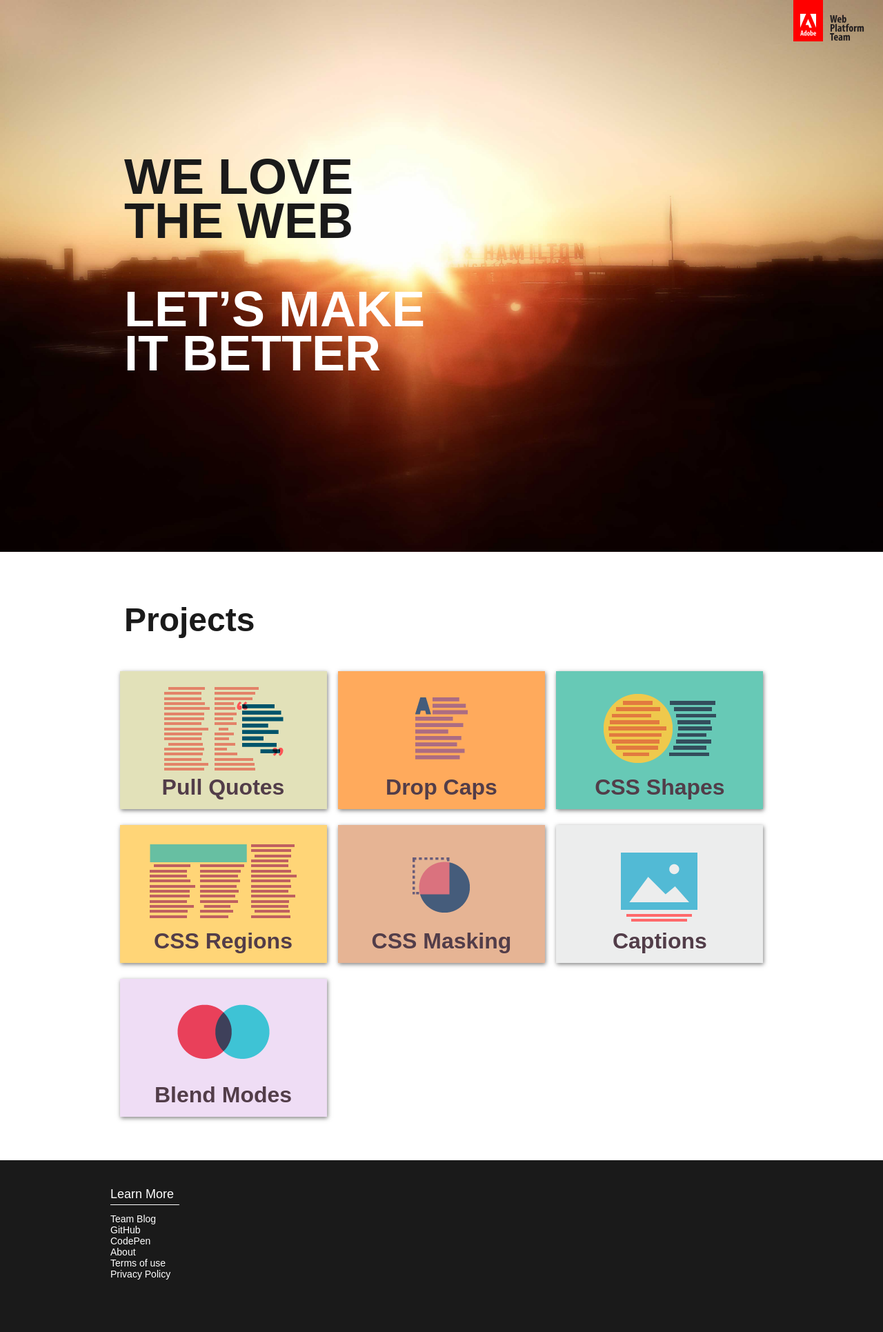
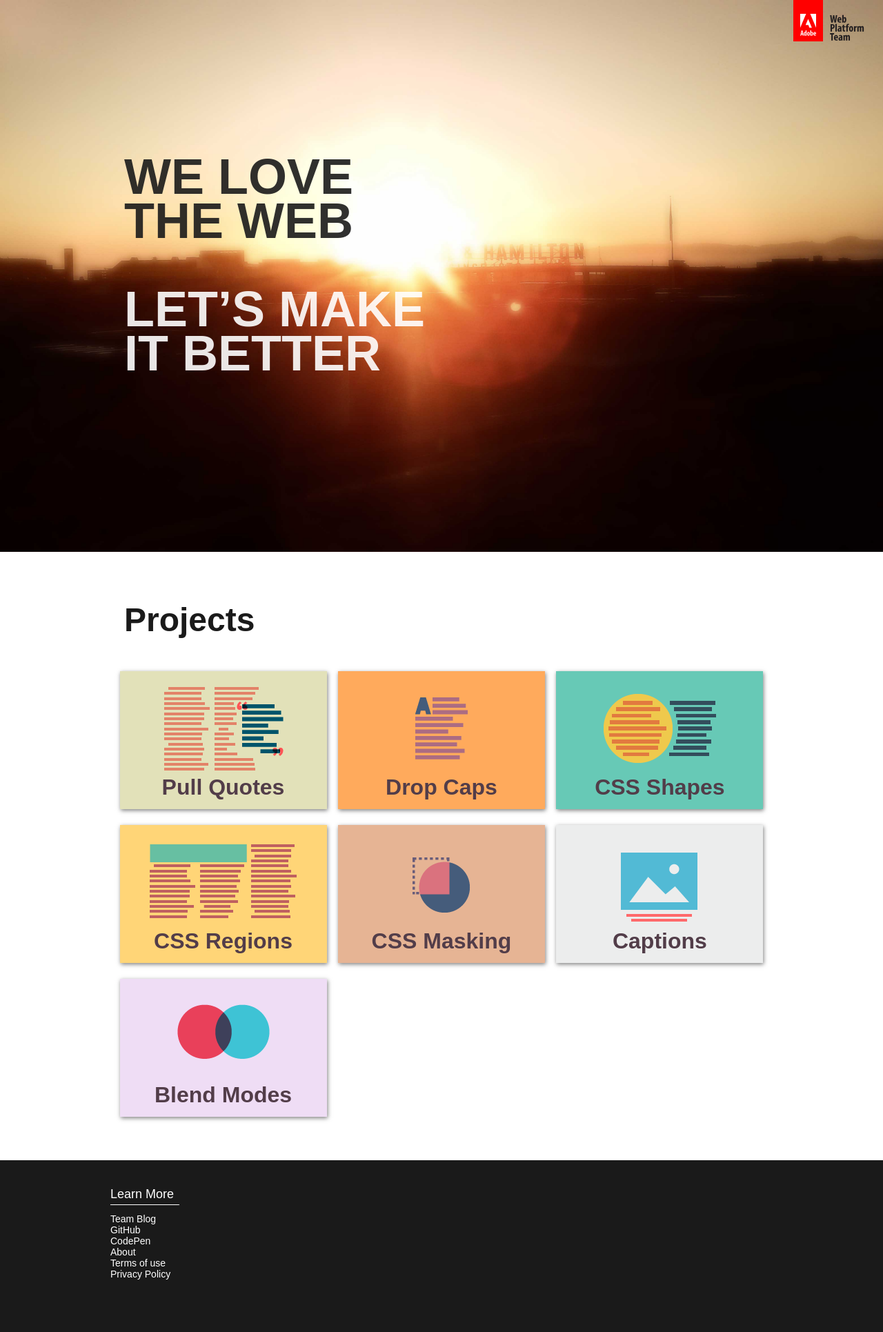
Before and after one commit to adobe-webplatform/adobe-webplatform.github.io, a Jekyll site: the page built from index.html, in a window 1280 px wide. Shown: the whole page at 69% size. Built offline with Jekyll 4.4.1, drawn with Linux system fonts in a browser that asks for light colours.

Commit message:
Softening home page header text

```diff
--- a/css/main.css
+++ b/css/main.css
@@ -63,7 +63,8 @@ html, body {
   margin: 40px auto 0 auto;
   text-align: left;
   width: 945px;
-  max-width: 100%; }
+  max-width: 100%;
+  /* center align the posts, leaving a couple extra pixels */ }
   @media screen and (max-width: 945px) {
     .posts {
       width: 630px; } }
@@ -119,7 +120,8 @@ body {
 .header.page h1 {
   text-align: center; }
 .header.home h1 {
-  position: absolute; }
+  position: absolute;
+  opacity: 0.9; }
   .header.home h1.top {
     bottom: 50%;
     margin-bottom: 3rem; }
--- a/css/main.scss
+++ b/css/main.scss
@@ -72,6 +72,7 @@ html, body { width: 100%; height: 100%; }
   text-align: left;
   width: 945px;
   max-width: 100%;
+  /* center align the posts, leaving a couple extra pixels */
   @media screen and (max-width: 945px) {
     width: 630px;
   }
@@ -137,6 +138,7 @@ body {
   &.page h1 { text-align: center; }
   &.home h1 {
     position: absolute;
+    opacity: 0.9;
     &.top {
       bottom: 50%;
       margin-bottom: 3rem;
```
